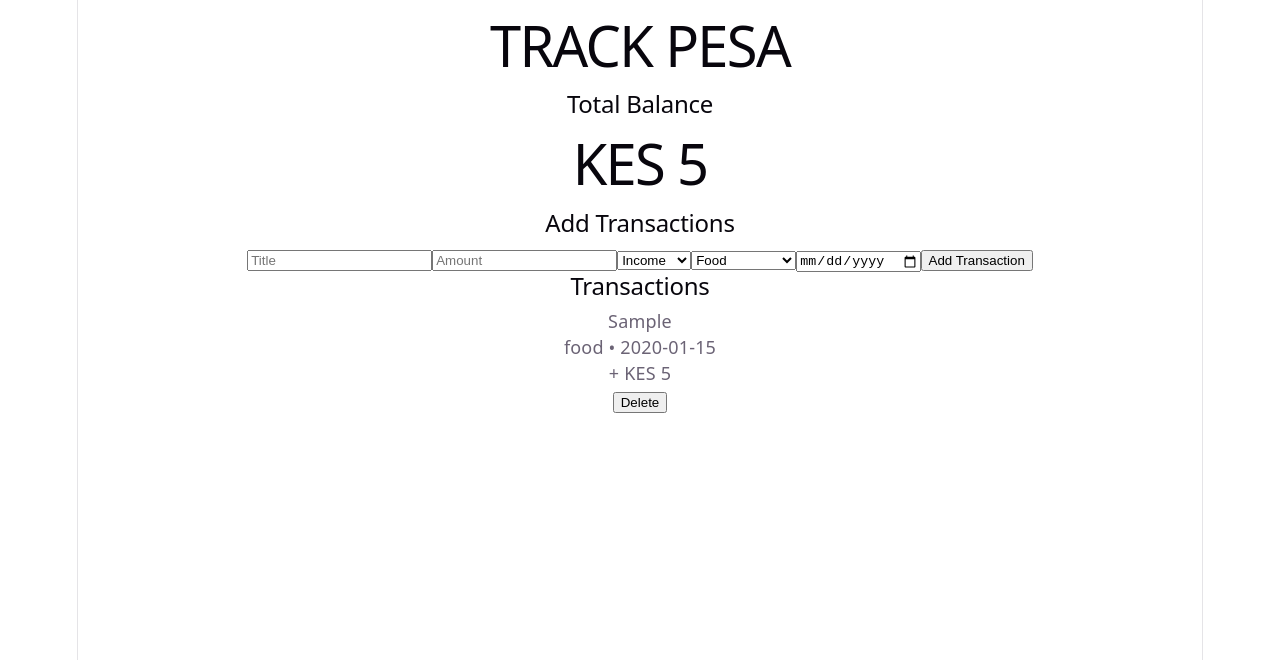
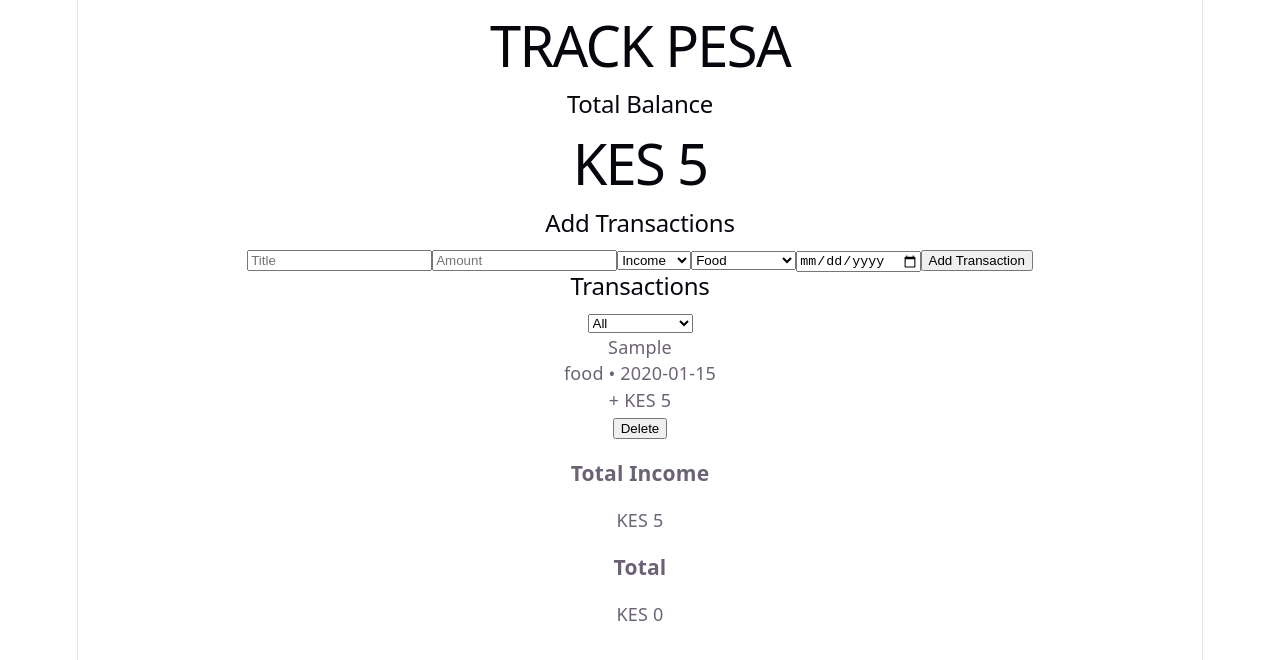
Before and after one commit to Logicflow-235/TRACK-PESA, a React (Vite) app: page / in a window 1280 px wide. Both pictures are taken after typing "Sample", "5", "2020-01-15" into the empty fields and a click on the button "Add Transaction". Shown: the top 660 px of the page. Built offline with nearby package versions, Linux system fonts and the light colour scheme.

Commit message:
added functionality

```diff
--- a/src/App.tsx
+++ b/src/App.tsx
@@ -1,6 +1,7 @@
 import Balance from "./components/Balance";
 import AddTransaction from "./components/AddTransaction";
 import TransactionList from "./components/TransactionList";
+import Summary from "./components/Summary";
 function App(){
   return(
     <div>
@@ -8,6 +9,7 @@ function App(){
       <Balance/>
       <AddTransaction/>
       <TransactionList/>
+      <Summary/>
     </div>
   )
 }
--- a/src/components/Summary.tsx
+++ b/src/components/Summary.tsx
@@ -0,0 +1,22 @@
+import { useAppSelector } from "../app/hooks";
+export default function Summary (){
+    const transactions = useAppSelector(
+        (state)=>state.transactions.transactions
+    )
+    const totalIncome = transactions .filter((t)=> t.type=== "income")
+    .reduce ((total, t)=> total +t.amount, 0)
+    const totalExpense = transactions .filter((t)=> t.type=== "expense")
+    .reduce ((total, t)=> total +t.amount, 0)
+    return (
+        <div>
+            <div>
+                <h3>Total Income</h3>
+                <p> KES {totalIncome.toLocaleString()}</p>
+            </div>
+            <div>
+                <h3>Total </h3>
+                <p> KES {totalExpense.toLocaleString()}</p>
+            </div>
+        </div>
+    )
+}
--- a/src/components/TransactionList.tsx
+++ b/src/components/TransactionList.tsx
@@ -1,12 +1,16 @@
 import { useAppSelector, useAppDispatch } from "../app/hooks"
 import { deleteTransaction } from "../features/transactions/transactionSlice"
-
+import { useState } from "react"
+import type { Category } from "../types"
 export default function TransactionList() {
   const dispatch = useAppDispatch()
   const transactions = useAppSelector(
     (state) => state.transactions.transactions
   )
-
+  const [selectedCategory, setSelectedCategory] = useState<Category | "all">("all")
+  const filteredTransactions = selectedCategory === "all"
+    ? transactions
+    : transactions.filter((t) => t.category === selectedCategory)
   if (transactions.length === 0) {
     return <p>No transactions yet!</p>
   }
@@ -14,7 +18,19 @@ export default function TransactionList() {
   return (
     <div>
       <h2>Transactions</h2>
-      {transactions.map((t) => (
+      <select
+  value={selectedCategory}
+  onChange={(e) => setSelectedCategory(e.target.value as Category | "all")}
+>
+  <option value="all">All</option>
+  <option value="salary">Salary</option>
+  <option value="food">Food</option>
+  <option value="transport">Transport</option>
+  <option value="rent">Rent</option>
+  <option value="entertainment">Entertainment</option>
+  <option value="other">Other</option>
+</select>
+      {filteredTransactions.map((t) => (
         <div key={t.id}>
           <div>
             <p>{t.title}</p>
```
